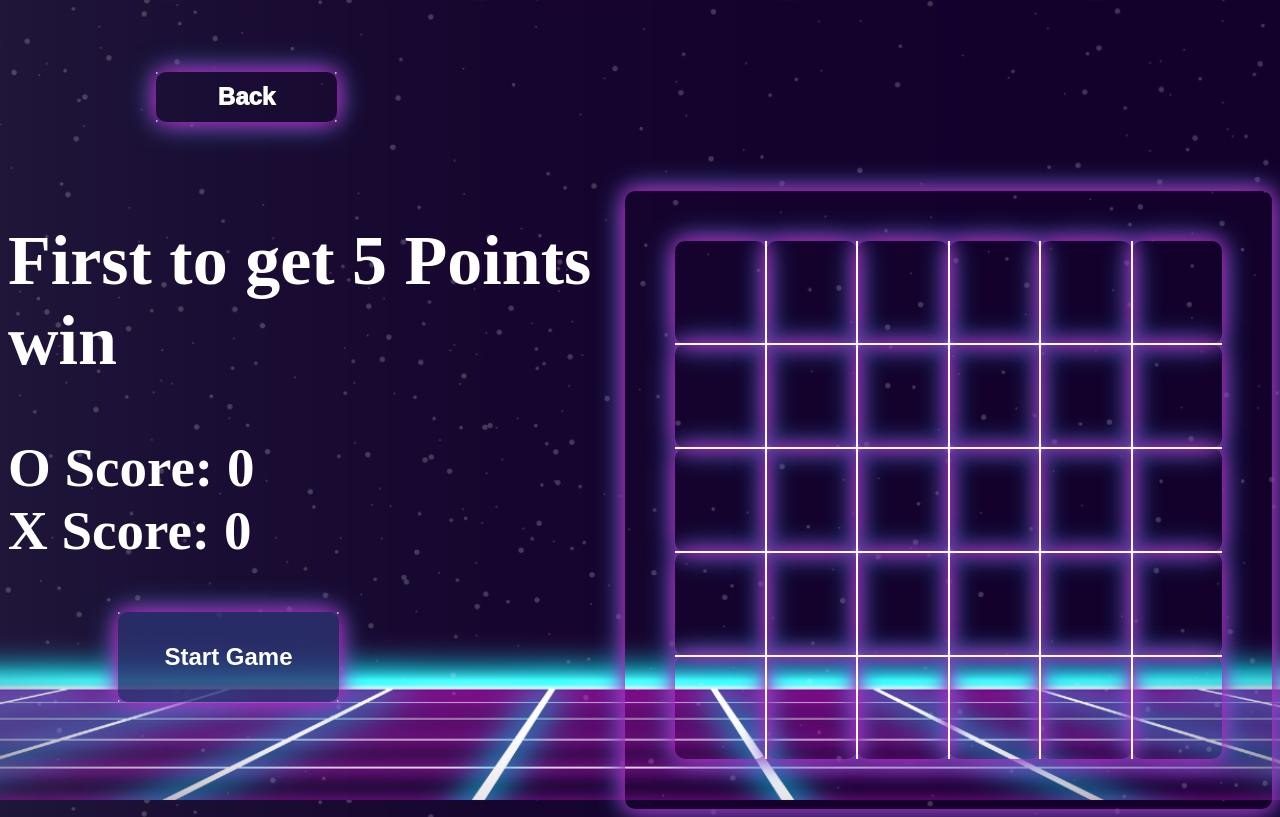
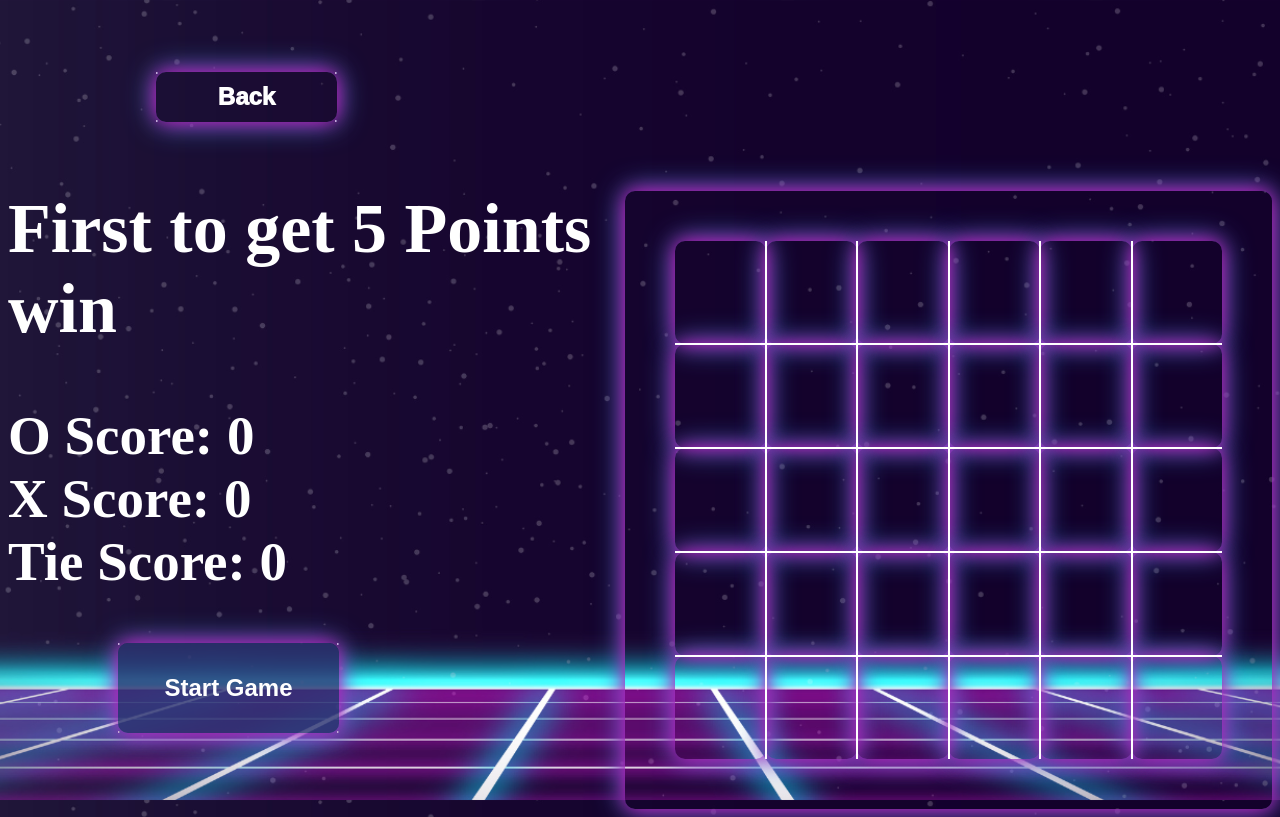
Before and after one commit to ligaya09/E-X-O-GAME, a plain HTML site: page Human.html in a window 1280 px wide. Drawn offline with Linux system fonts and the light colour scheme.

Commit message:
Update Human.html

```diff
--- a/Human.html
+++ b/Human.html
@@ -25,6 +25,7 @@
       <div class="scoreboard">
         <div class="score">O Score: <span id="player1Score">0</span></div>
         <div class="score">X Score: <span id="player2Score">0</span></div>
+        <div class="score">Tie Score: <span id="tieScore">0</span></div>
 
       </div>
       <h/3>
```
